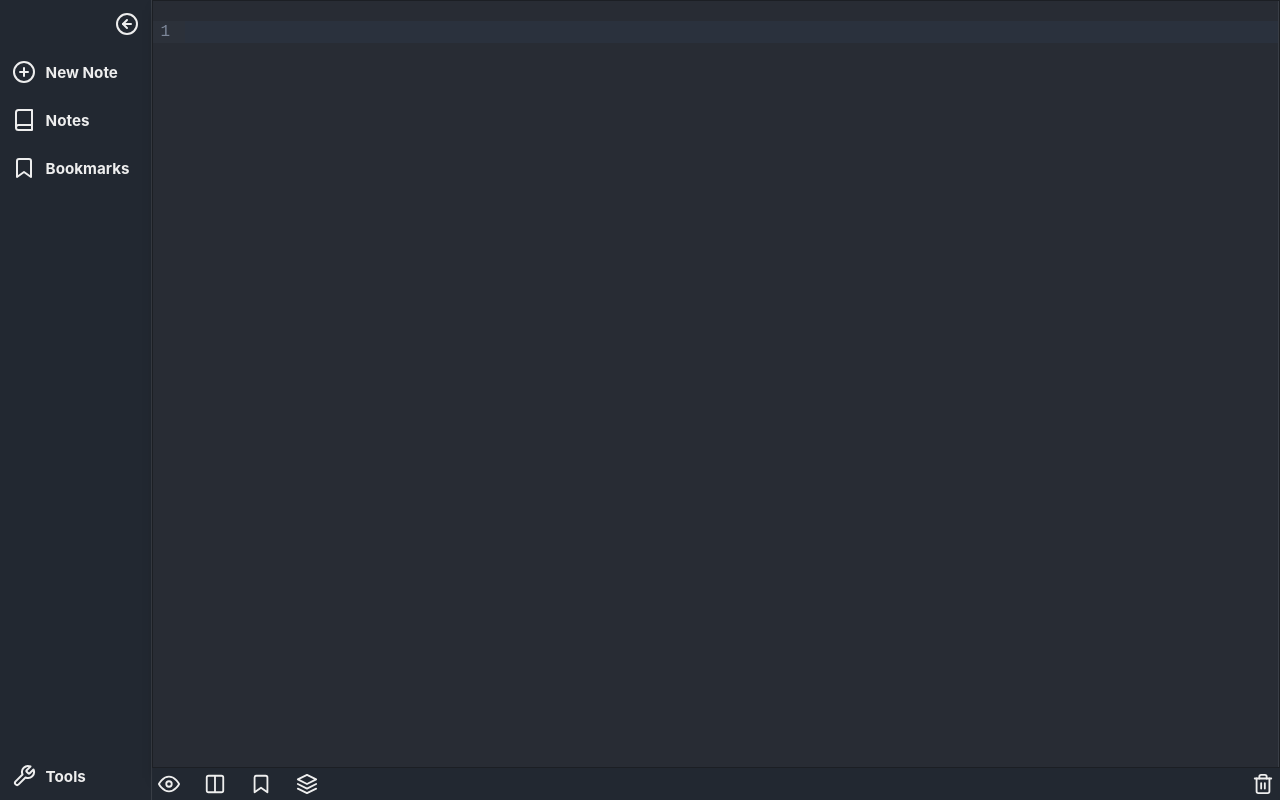
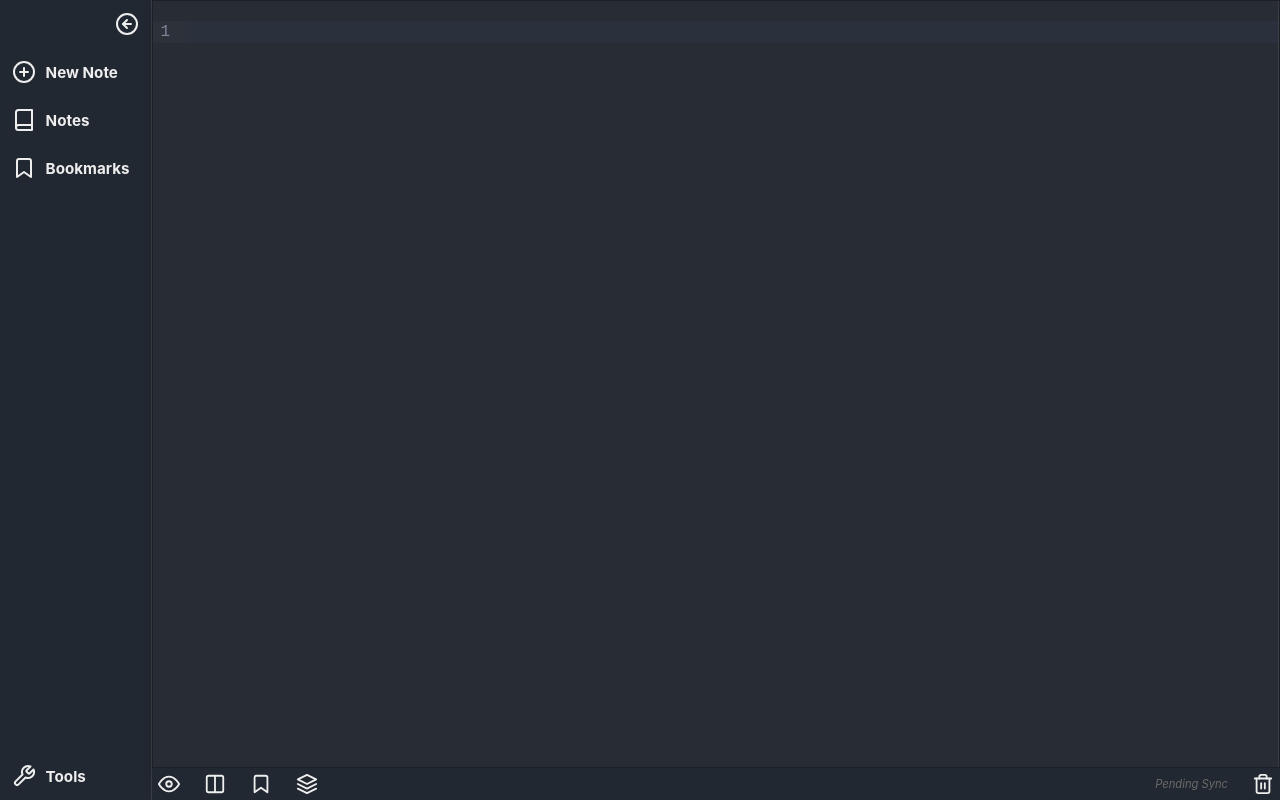
Before and after one commit to easilok/mark-notes, a React (Create React App) app: page / in a window 1280 px wide. Both pictures are taken after a click on the button "New Note". Built offline with nearby package versions, Linux system fonts and the light colour scheme.

Commit message:
Added dayjs to better sync status

```diff
--- a/package.json
+++ b/package.json
@@ -21,6 +21,7 @@
     "@types/react": "^17.0.33",
     "@types/react-dom": "^17.0.10",
     "@uiw/react-codemirror": "^4.1.0",
+    "dayjs": "^1.10.7",
     "node-sass": "^6.0.1",
     "react": "^17.0.2",
     "react-dom": "^17.0.2",
--- a/src/components/EditorActions.tsx
+++ b/src/components/EditorActions.tsx
@@ -1,12 +1,7 @@
 import React from 'react';
-import {
-  Edit,
-  Eye,
-  Columns,
-  Bookmark,
-  Layers,
-  Trash2,
-} from 'react-feather';
+import { Edit, Eye, Columns, Bookmark, Layers, Trash2 } from 'react-feather';
+
+import TimeAgo from '../components/TimeAgo';
 
 interface EditorActionsProps {
   editMode: boolean;
@@ -43,7 +38,14 @@ const EditorActions: React.FC<EditorActionsProps> = (props) => {
         <Layers onClick={props.onCategoryChange} />
       </section>
       <section>
+        <TimeAgo
+          interval={5000}
+          timeReference={props.lastSync}
+          onClick={props.onSync}
+        />
+        {/*
         <span onClick={props.onSync}>{props.lastSync}</span>
+        */}
         {/*
         <Save onClick={props.onSave} />
         */}
--- a/src/components/MainMenu.tsx
+++ b/src/components/MainMenu.tsx
@@ -29,7 +29,7 @@ import { SwalConfirm, SwalToast } from '../helpers/SweetAlert';
 
 import {
   downloadNote,
-  importNote as browserImportNote
+  importNote as browserImportNote,
 } from '../helpers/browserFileHandling';
 
 const MainMenu: React.FC = () => {
@@ -40,7 +40,9 @@ const MainMenu: React.FC = () => {
     (state) => state.settings.general.menuCollapsed
   );
   const currentMenu = useAppSelector((state) => state.settings.currentMenu);
-  const { notes, favorites, currentNote } = useAppSelector((state) => state.notes);
+  const { notes, favorites, currentNote } = useAppSelector(
+    (state) => state.notes
+  );
   const hasNoteLoaded = currentNote.filename.length > 0;
   // Dispatch group
   const dispatch = useAppDispatch();
--- /dev/null
+++ b/src/components/TimeAgo.tsx
@@ -0,0 +1,43 @@
+import React, { useState, useEffect } from 'react';
+// dayjs plugin
+import dayjs from 'dayjs';
+import relativeTime from 'dayjs/plugin/relativeTime';
+dayjs.extend(relativeTime);
+
+interface PeriodicUpdateProps {
+  interval?: number;
+  timeReference: string;
+  className?: string;
+  onClick?: () => void;
+}
+
+const TimeAgo: React.FC<PeriodicUpdateProps> = ({
+  interval,
+  timeReference,
+  className,
+  onClick,
+}) => {
+  const [timeElapsed, setTimeElapsed] = useState('');
+
+  useEffect(() => {
+    const updateTextSync = () => {
+      if (timeReference.length > 0) {
+        setTimeElapsed(dayjs().to(dayjs(timeReference)));
+      } else {
+        setTimeElapsed('Pending Sync');
+      }
+    };
+    updateTextSync();
+    const timerRef = setInterval(updateTextSync, interval || 1000);
+
+    return () => clearInterval(timerRef);
+  }, [setTimeElapsed, timeReference]);
+
+  return (
+    <span className={className} onClick={onClick}>
+      {timeElapsed}
+    </span>
+  );
+};
+
+export default TimeAgo;
--- a/src/containers/Editor.tsx
+++ b/src/containers/Editor.tsx
@@ -25,6 +25,7 @@ const Editor: React.FC = () => {
     useAppSelector((state) => state.notes);
   const lastSync = useAppSelector((state) => state.sync.lastSync);
   const [splitPanel, setSplitPanel] = useState(false);
+  // const [lastSyncHuman, setLastSyncHuman] = useState('');
 
   // dispatch function group
   const dispatch = useAppDispatch();
@@ -89,7 +90,7 @@ const Editor: React.FC = () => {
           onDelete={deleteNoteHandler}
           onSync={_sync}
           onFavorite={_toogleFavorite}
-          onCategoryChange={() => { }} // eslint-disable-line @typescript-eslint/no-empty-function
+          onCategoryChange={() => {}} // eslint-disable-line @typescript-eslint/no-empty-function
         />
       </div>
     </div>
--- a/src/hooks/interval.ts
+++ b/src/hooks/interval.ts
@@ -2,7 +2,7 @@ import { useEffect, useRef } from 'react';
 
 export function useInterval(callback: () => void, delay: number | null): void {
   // eslint-disable-next-line @typescript-eslint/no-empty-function
-  const savedCallback = useRef(() => { });
+  const savedCallback = useRef(() => {});
 
   // Remember the latest callback
   useEffect(() => {
--- a/src/store/slices/syncSlice.ts
+++ b/src/store/slices/syncSlice.ts
@@ -21,10 +21,7 @@ export const syncSlice = createSlice({
     },
     finishSync: (state) => {
       state.syncing = false;
-      state.lastSync = new Date().toLocaleString('en-GB', {
-        dateStyle: 'short',
-        timeStyle: 'short',
-      });
+      state.lastSync = new Date().toISOString();
     },
   },
 });
```
Also changed, not shown: 1 other file (tests, documents, lock files or other folders).
